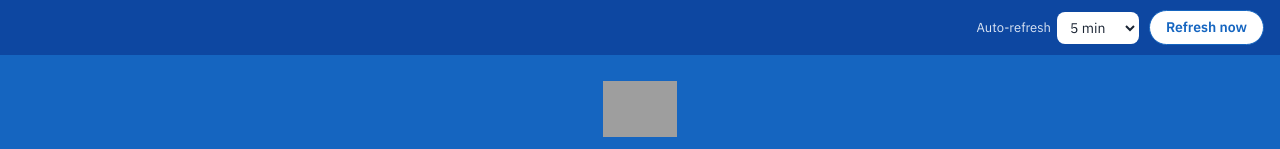
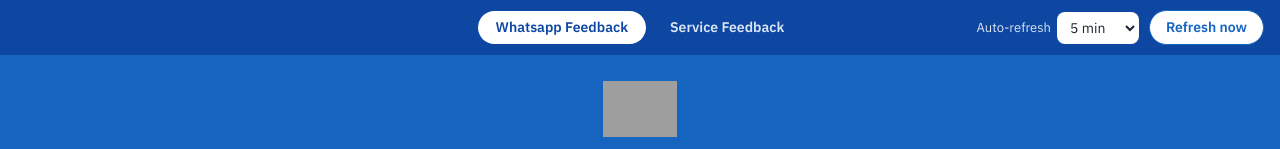
Before and after one commit to faresidilbi-tahan/feedback-system, a plain HTML site: page index.html in a window 1280 px wide. Shown: the top 149 px of the page. Drawn offline with nearby package versions, Linux system fonts and the light colour scheme; grey boxes are pictures that could not be loaded.

Commit message:
Update index.html

```diff
--- a/index.html
+++ b/index.html
@@ -16,7 +16,12 @@ html{scroll-padding-top:env(safe-area-inset-top,0px)}
 body{margin:0;background:var(--bg);color:var(--ink);font:15px/1.5 "IBM Plex Sans","IBM Plex Sans Arabic",system-ui,-apple-system,"Segoe UI",Arial,sans-serif}
 .wrap{max-width:1280px;margin:0 auto;padding:20px 16px 48px}
 .topbar{background:var(--navy);color:#fff}
-.topbar .in{max-width:1280px;margin:0 auto;padding:10px 16px;display:flex;justify-content:flex-end;align-items:center;gap:10px;flex-wrap:wrap}
+.topbar .in{max-width:1280px;margin:0 auto;padding:10px 16px;display:grid;grid-template-columns:1fr auto 1fr;align-items:center;gap:10px}
+.topbar .ctrl{display:flex;justify-content:flex-end;align-items:center;gap:10px;flex-wrap:wrap}
+.nav{display:flex;gap:6px}
+.nav a{color:#DCE6F5;text-decoration:none;font-size:14px;font-weight:600;padding:6px 18px;border-radius:999px}
+.nav a.on{background:#fff;color:var(--navy)}
+@media (max-width:720px){.topbar .in{grid-template-columns:1fr}.nav,.topbar .ctrl{justify-content:center}}
 .topbar label{display:flex;align-items:center;gap:6px;font-size:13px;color:#DCE6F5}
 .topbar select{min-width:0;padding:5px 8px;border-color:transparent}
 .topbar .btn{background:#fff;border-color:#fff;color:var(--navy);font-weight:600;border-radius:999px;padding:6px 16px}
@@ -86,9 +91,13 @@ td.nw{white-space:nowrap}
 </head>
 <body>
 <div class="topbar"><div class="in">
+  <div></div>
+  <nav class="nav"><a href="index.html" class="on">Whatsapp Feedback</a><a href="service.html">Service Feedback</a></nav>
+  <div class="ctrl">
   <label>Auto-refresh
     <select id="refreshEvery"><option value="0">Off</option><option value="1">1 min</option><option value="5" selected>5 min</option><option value="15">15 min</option></select></label>
   <button class="btn" id="refreshBtn">Refresh now</button>
+  </div>
 </div></div>
 <div class="hero">
   <img src="https://abedtahan.com/cdn/shop/files/AT_Logo_400x200_Transparent.png?v=1732612010&width=250" alt="Abed Tahan">
```
